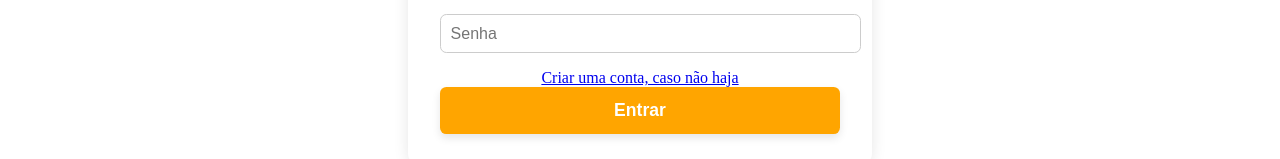
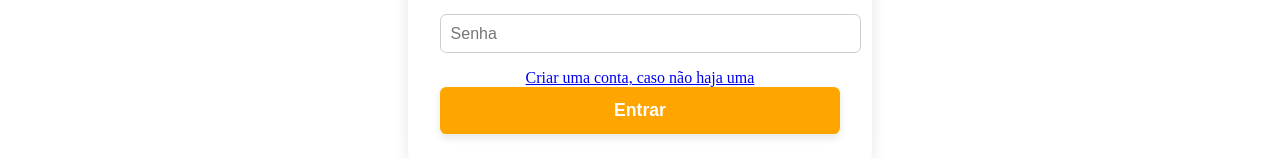
Before and after one commit to davy-bitencourt/802.490-carrinho-produtos, a React (Vite) app in the folder client/: page /login in a window 1280 px wide. Shown: the part 270-429 px from the top of the page. Built offline with nearby package versions, Linux system fonts and the light colour scheme.

Commit message:
cool server

```diff
--- a/client/src/pages/login.jsx
+++ b/client/src/pages/login.jsx
@@ -26,7 +26,7 @@ function Login() {
         <form onSubmit={handleLogin}>
           <input type="text" placeholder="Usuário" value={usuario} onChange={(e) => setUsuario(e.target.value)} required/>
           <input type="password" placeholder="Senha" value={senha} onChange={(e) => setSenha(e.target.value)} required/>
-          <Link to="/cadastro" className="link-conta"> Criar uma conta, caso não haja </Link>
+          <Link to="/cadastro" className="link-conta"> Criar uma conta, caso não haja uma </Link>
           <button type="submit" className="botao">Entrar</button>
           {error && <p className="erro">{error}</p>}
         </form>
```
